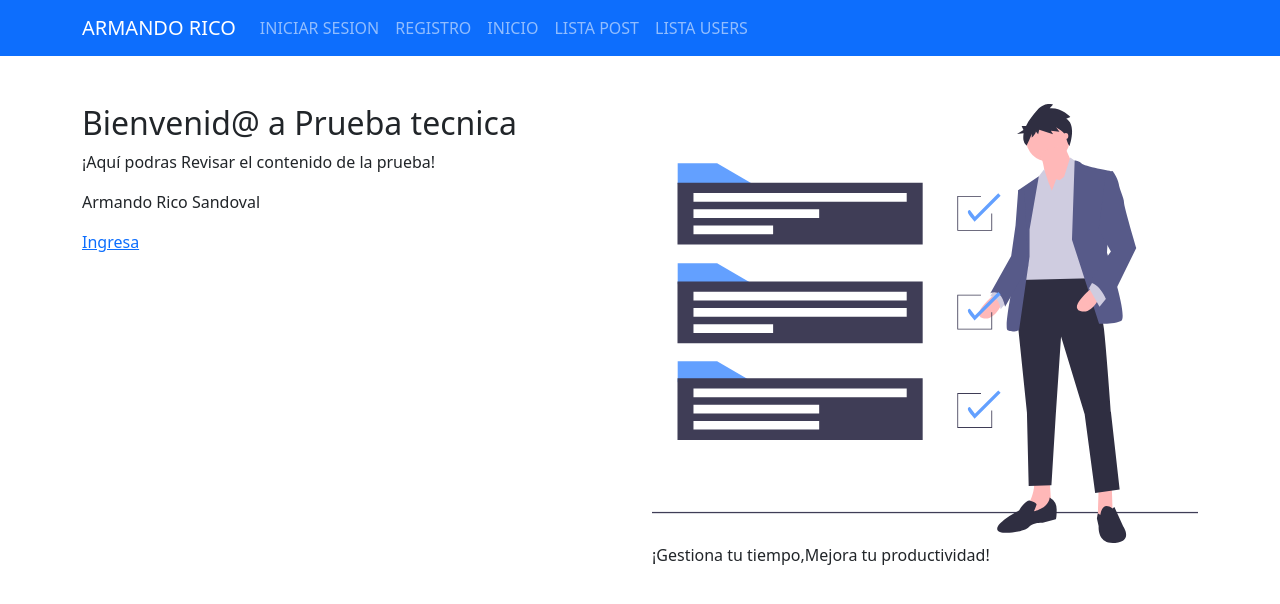
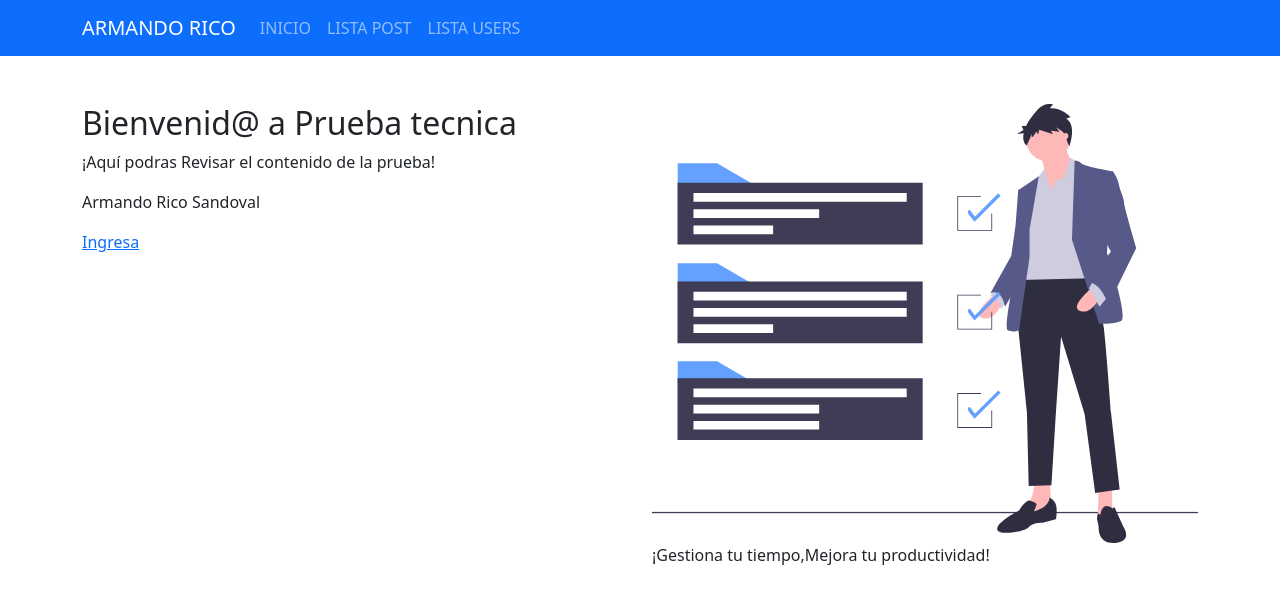
Before and after one commit to armandoricosandoval/semana-blog, a React (Create React App) app: page / in a window 1280 px wide. Shown: the top 604 px of the page. Built offline with nearby package versions, Linux system fonts and the light colour scheme; no server answers; what react-with-firebase-auth would draw is missing.

Commit message:
cambios pequeño antes del firebase

```diff
--- a/src/components/Navbars.js
+++ b/src/components/Navbars.js
@@ -10,8 +10,8 @@ export default function Navbars() {
     <Container>
     <Navbar.Brand href="/">ARMANDO RICO</Navbar.Brand>
     <Nav className="me-auto">
-      <Nav.Link href="/login">INICIAR SESION</Nav.Link>
-      <Nav.Link href="/signup">REGISTRO</Nav.Link>
+      {/* <Nav.Link href="/login">INICIAR SESION</Nav.Link>
+      <Nav.Link href="/signup">REGISTRO</Nav.Link> */}
       <Nav.Link href="/">INICIO</Nav.Link>
       <Nav.Link href="/ListPostAll">LISTA POST</Nav.Link>
       <Nav.Link href="/ListAll">LISTA USERS</Nav.Link>
```
Also changed, not shown: package.json (+6 -1 lines), 1 other file (tests, documents, lock files or other folders).
